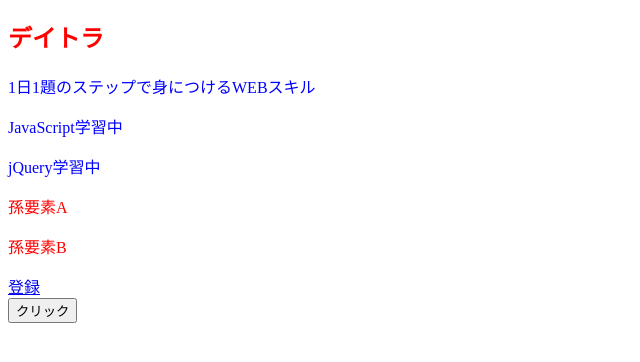
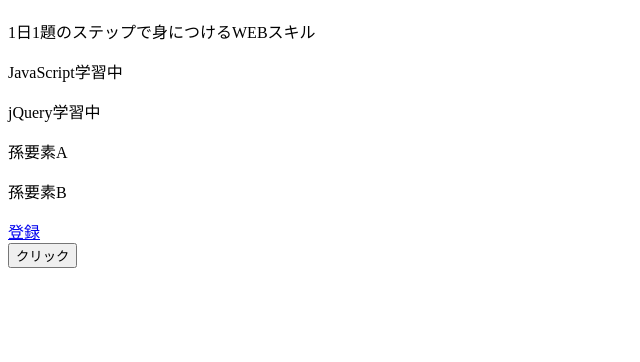
Before and after one commit to bunobu/daitra-web-production, a website: page beginner/study/jquery-practice/index.html in a window 1280 px wide. Shown: the part 70-432 px from the top of the page, without its empty margins (0-640 px from the left). Drawn offline with nearby package versions, Linux system fonts and the light colour scheme; files that its build step writes are made by us from their sources.

Commit message:
メソッドとパラメーターについて #3

```diff
--- /dev/null
+++ b/beginner/study/jquery-practice/js/methods-and-parameters.js
@@ -0,0 +1,80 @@
+/**
+ * メソッドとパラメーター
+ * jQuery("メソッド").("パラメーター")
+ */
+
+/**
+ * Class操作
+ */
+
+// クラスの追加
+jQuery("#js-btn").addClass("btn-register");
+
+// クラスの削除
+jQuery("#js-register").removeClass("btn-register");
+
+/**
+ * CSSプロパティ操作
+ */
+
+// CSSプロパティの設定
+jQuery("#js-title").css("color", "red");
+// CSSプロパティを複数行設定する
+jQuery("#js-title").css({
+  color: "red",
+  fontSize: "40px",
+});
+
+/**
+ * 文字列の操作
+ */
+
+// 文字列の変更
+jQuery("#js-title").text("Daily Trial");
+// テキストの取得
+const title = jQuery("#js-title").text();
+
+/**
+ * HTML構造の操作
+ */
+
+// HTMLの構造を取得
+const dom = jQuery("body").html();
+// HTML構造の変更
+// jQuery("body").html("<h1>こんにちは</h1>");
+
+/**
+ * 要素の挿入、削除
+ */
+
+// 要素の先頭にHTMLを追加
+jQuery("#js-title").prepend("<p>タイトルの追加<p>");
+
+// 要素の最後にHTMLを追加
+jQuery("#js-title").append("<p>タイトルの追加<p>");
+
+// 要素の削除
+jQuery("#js-title").remove();
+
+/**
+ * 属性の操作
+ */
+
+// 属性の値を取得
+jQuery("a#special-link").attr("href");
+
+// 属性の値を変更
+jQuery("a#special-link").attr("href", "https://xxxx.com");
+
+// 属性の削除
+jQuery("a#special-link").removeAttr("href");
+
+/**
+ * Fromの操作
+ */
+
+// フォームの入力値を取得する
+jQuery("input#name").val();
+
+// 入力値を変更する
+jQuery("input#name").val("デイトラ");
```
Also changed, not shown: beginner/study/jquery-practice/index.html (+4 -1 lines).
